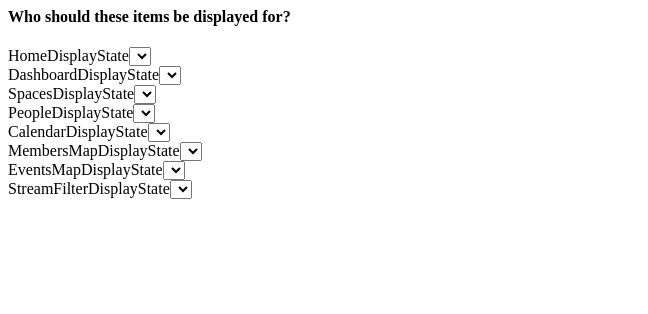
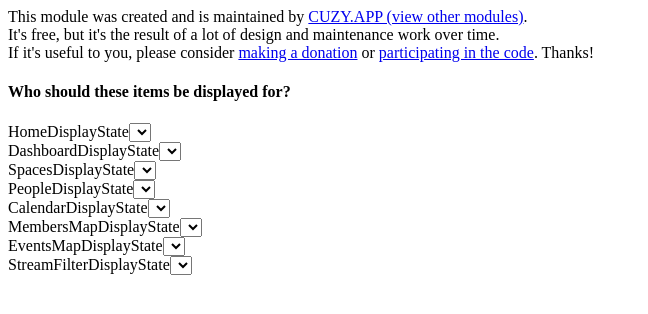
Before and after one commit to cuzy-app/menu-manager, a PHP site: template views/config/index.php in a window 1280 px wide. Shown: the top 314 px of the page, without its empty margins (0-648 px from the left). Run offline with PHP 8.4, Linux system fonts and the light colour scheme; the template is opened without the code that fills it, so the values that code supplies are empty; form fields are guessed from the names that the template uses; some libraries are stand-ins or nearby versions.

Commit message:
changed to free module

```diff
--- a/Module.php
+++ b/Module.php
@@ -52,6 +52,6 @@ class Module extends \humhub\components\Module
 
     public function getDescription()
     {
-        return Yii::t('MenuManagerModule.config', 'Menu manager');
+        return Yii::t('MenuManagerModule.config', 'Select top menu items to show or hide.');
     }
 }
--- a/module.json
+++ b/module.json
@@ -1,7 +1,7 @@
 {
   "id": "menu-manager",
   "name": "Menu Manager",
-  "description": "Menu Manager",
+  "description": "Select top menu items to show or hide.",
   "keywords": [],
   "version": "1.0",
   "humhub": {
--- a/views/config/index.php
+++ b/views/config/index.php
@@ -33,6 +33,22 @@ $module = Yii::$app->getModule('menu-manager');
     </div>
 
     <div class="panel-body">
+        <div class="alert alert-info">
+            This module was created and is maintained by
+            <a href="https://www.cuzy.app/"
+               target="_blank">CUZY.APP (view other modules)</a>.
+            <br>
+            It's free, but it's the result of a lot of design and maintenance work over time.
+            <br>
+            If it's useful to you, please consider
+            <a href="https://www.cuzy.app/checkout/donate/"
+               target="_blank">making a donation</a>
+            or
+            <a href="https://github.com/cuzy-app/menu-manager"
+               target="_blank">participating in the code</a>.
+            Thanks!
+        </div>
+
         <?php $form = ActiveForm::begin(['acknowledge' => true]); ?>
         <h4><?= Yii::t('MenuManagerModule.config', 'Who should these items be displayed for?') ?></h4>
         <?= $form->field($model, 'homeDisplayState')->dropDownList(Configuration::getDisplayStateLabels()) ?>
```
Also changed, not shown: docs/TODOS.md (+4 -2 lines), docs/LICENCE.md, docs/README.md.
